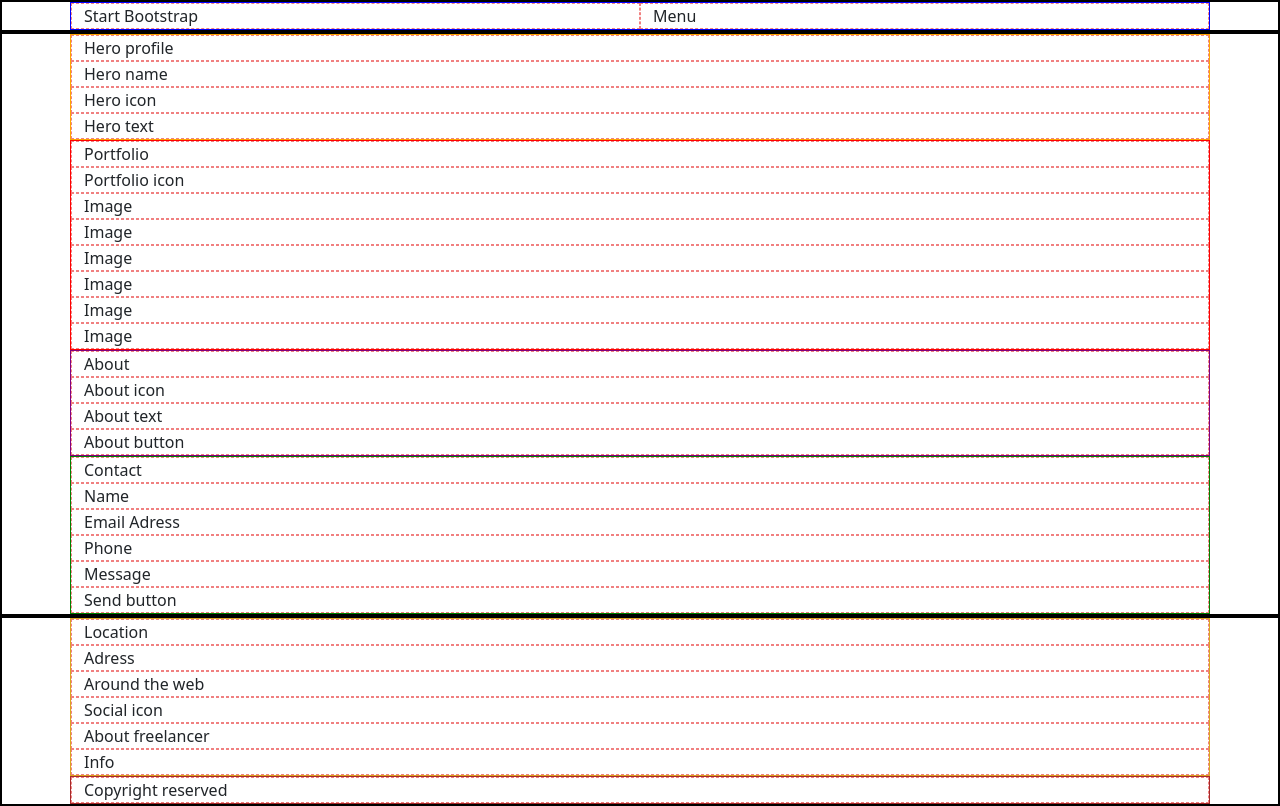
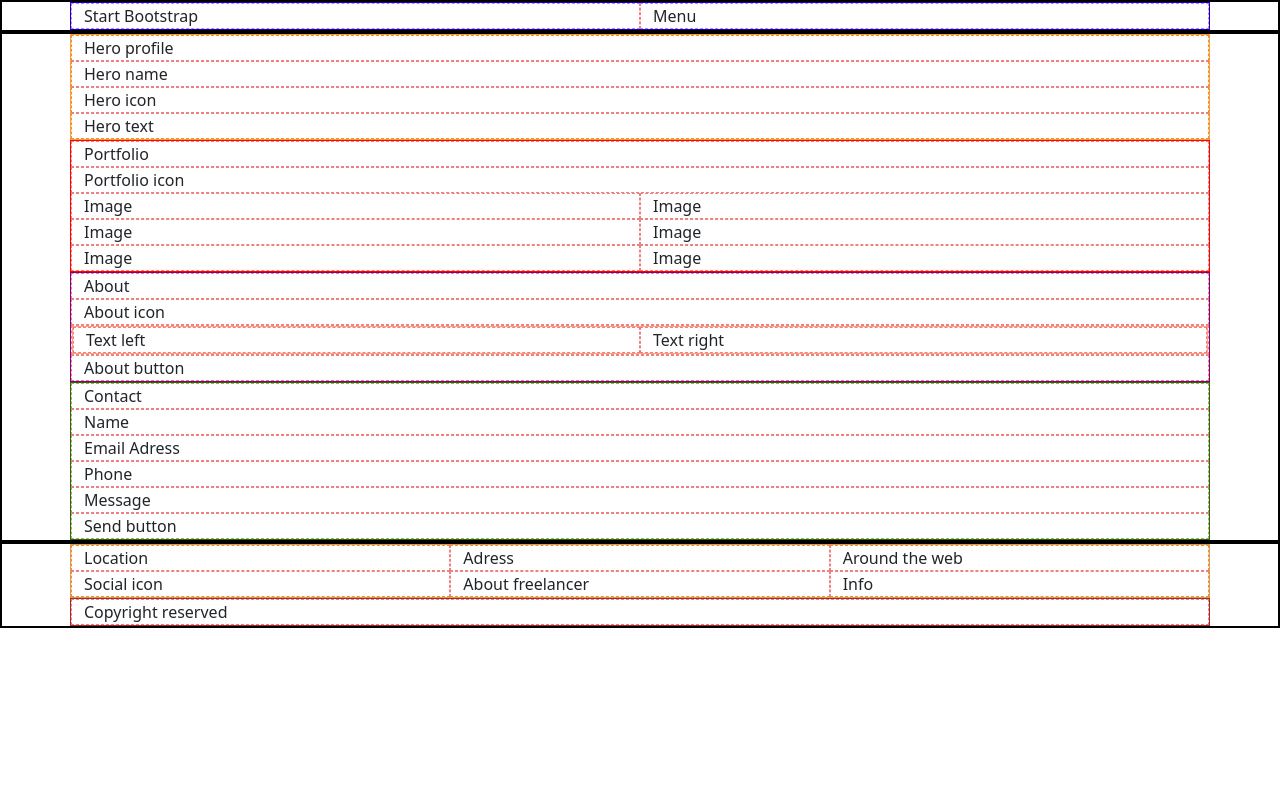
Before and after one commit to Alexx-Viv/html-css-bootstrap-freelancer, a plain HTML site: page index.html in a window 1280 px wide. Drawn offline with nearby package versions, Linux system fonts and the light colour scheme.

Commit message:
Add medium

```diff
--- a/css/style.css
+++ b/css/style.css
@@ -18,6 +18,10 @@ header, main, footer{
     border: 1px solid purple;
 }
 
+.text{
+    border: 1px solid lightsalmon;
+}
+
 .form{
     border: 1px solid green;
 }
--- a/index.html
+++ b/index.html
@@ -32,22 +32,25 @@
           <div class="col-12">Hero icon</div>
           <div class="col-12">Hero text</div>
         </div>
-      </div>
-      <div class="container">
         <div class="row portfolio">
           <div class="col-12">Portfolio</div>
           <div class="col-12">Portfolio icon</div>
-          <div class="col-12">Image</div>
-          <div class="col-12">Image</div>
-          <div class="col-12">Image</div>
-          <div class="col-12">Image</div>
-          <div class="col-12">Image</div>
-          <div class="col-12">Image</div>
+          <div class="col-12 col-sm-6">Image</div>
+          <div class="col-12 col-sm-6">Image</div>
+          <div class="col-12 col-sm-6">Image</div>
+          <div class="col-12 col-sm-6">Image</div>
+          <div class="col-12 col-sm-6">Image</div>
+          <div class="col-12 col-sm-6">Image</div>
         </div>
         <div class="row about">
           <div class="col-12">About</div>
           <div class="col-12">About icon</div>
-          <div class="col-12">About text</div>
+          <div class="col-12">
+            <div class="row text">
+              <div class="col-6">Text left</div>
+              <div class="col-6">Text right</div>
+            </div>
+          </div>
           <div class="col-12">About button</div>
         </div>
         <div class="row form">
@@ -59,19 +62,17 @@
           <div class="col-12">Send button</div>
         </div>
       </div>
-
-
     </main>
     <!-- FOOTER -->
     <footer>
       <div class="container">
         <div class="row info">
-          <div class="col-12">Location</div>
-          <div class="col-12">Adress</div>
-          <div class="col-12">Around the web</div>
-          <div class="col-12">Social icon</div>
-          <div class="col-12">About freelancer</div>
-          <div class="col-12">Info</div>
+          <div class="col-12 col-sm-4">Location</div>
+          <div class="col-12 col-sm-4">Adress</div>
+          <div class="col-12 col-sm-4">Around the web</div>
+          <div class="col-12 col-sm-4">Social icon</div>
+          <div class="col-12 col-sm-4">About freelancer</div>
+          <div class="col-12 col-sm-4">Info</div>
         </div>
         <div class="row copyright">
           <div class="col-12">Copyright reserved</div>
```
Lines whose indentation alone changed are shown as unchanged.
